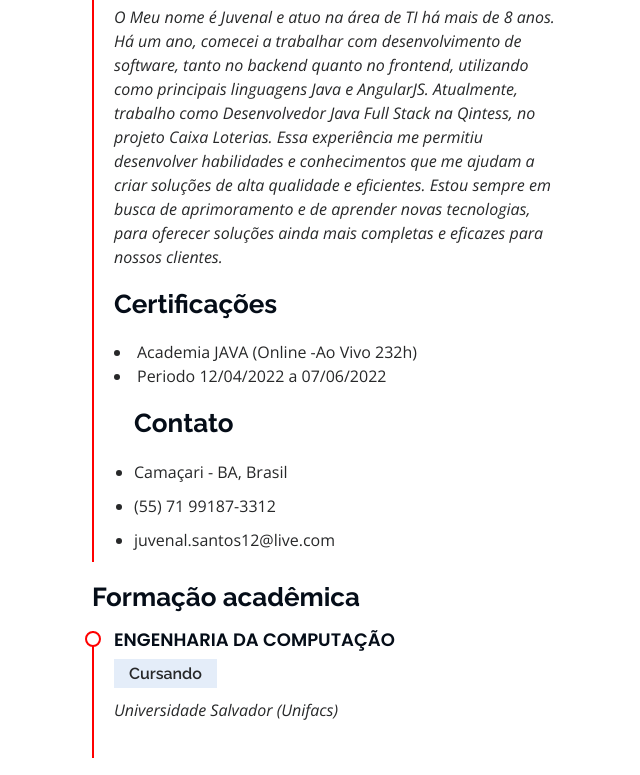
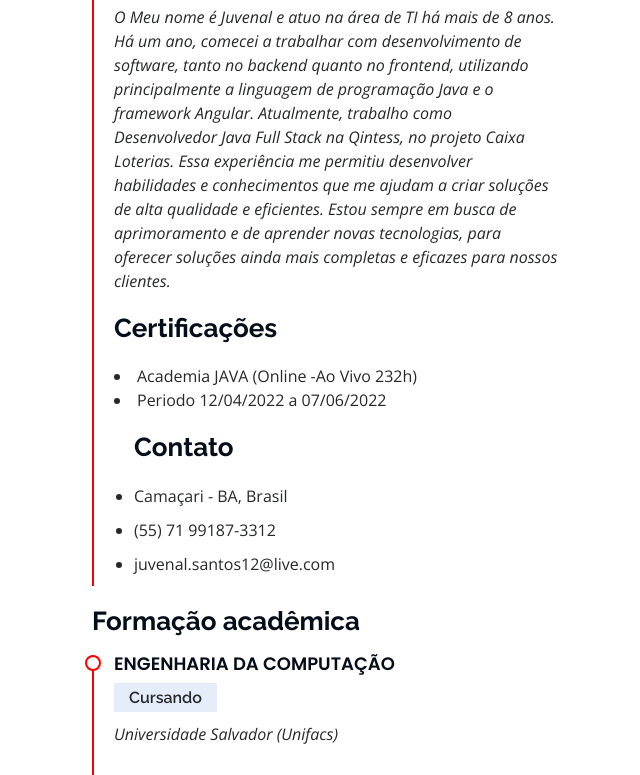
Before and after one commit to Wenall1994/meu-portifolio-2023, a plain HTML site: page index.html in a window 1280 px wide. Shown: the part 1668-2443 px from the top of the page, without its empty margins (220-860 px from the left). Drawn offline with nearby package versions, Linux system fonts and the light colour scheme.

Commit message:
Update index.html

```diff
--- a/index.html
+++ b/index.html
@@ -131,7 +131,7 @@
             <h3 class="resume-title">Experiência Profissional</h3>
             <div class="resume-item pb-0">
               <h4>Juvenal João dos Santos Filho</h4>
-              <p><em> O Meu nome é Juvenal e atuo na área de TI há mais de 8 anos. Há um ano, comecei a trabalhar com desenvolvimento de software, tanto no backend quanto no frontend, utilizando como principais linguagens Java e AngularJS.
+              <p><em> O Meu nome é Juvenal e atuo na área de TI há mais de 8 anos. Há um ano, comecei a trabalhar com desenvolvimento de software, tanto no backend quanto no frontend, utilizando principalmente a linguagem de programação Java e o framework Angular.
                 Atualmente, trabalho como Desenvolvedor Java Full Stack na Qintess, no projeto Caixa Loterias.
 
                 Essa experiência me permitiu desenvolver habilidades e conhecimentos que me ajudam a criar soluções de alta qualidade e eficientes.
```
